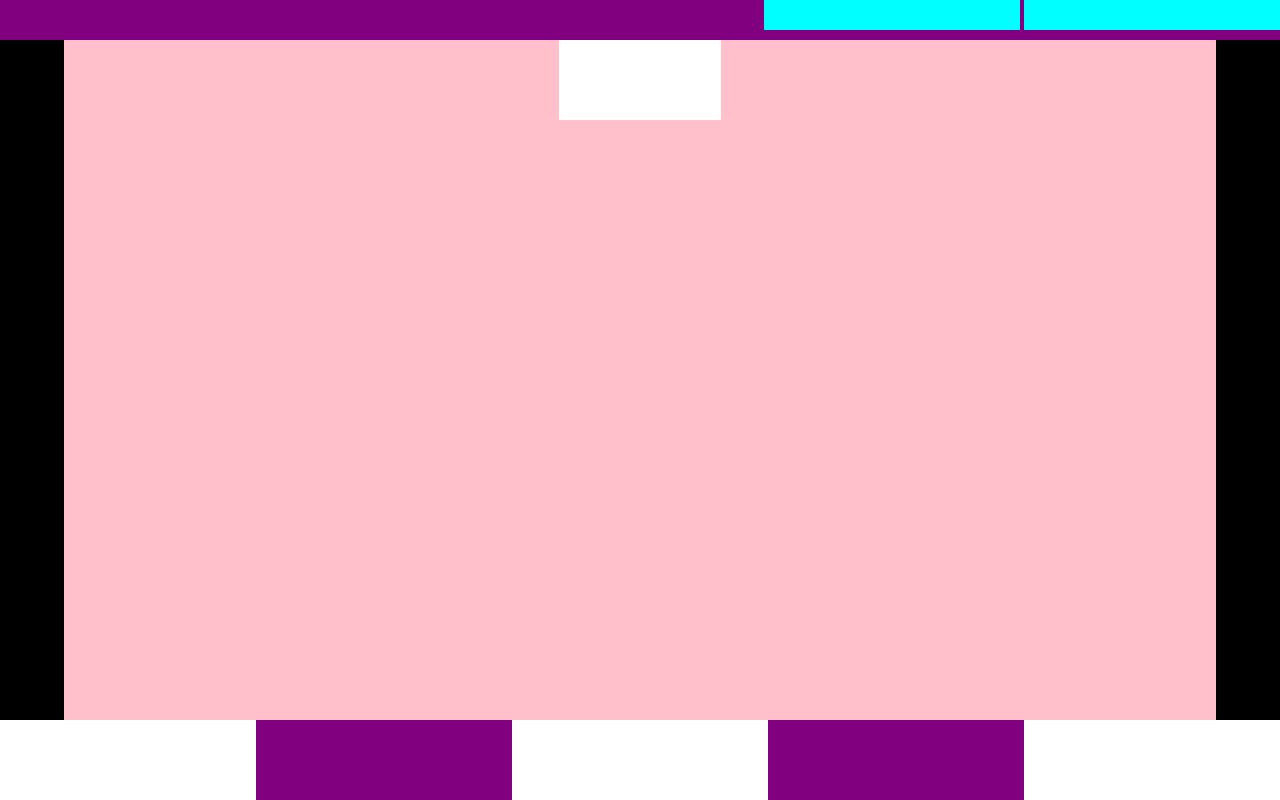
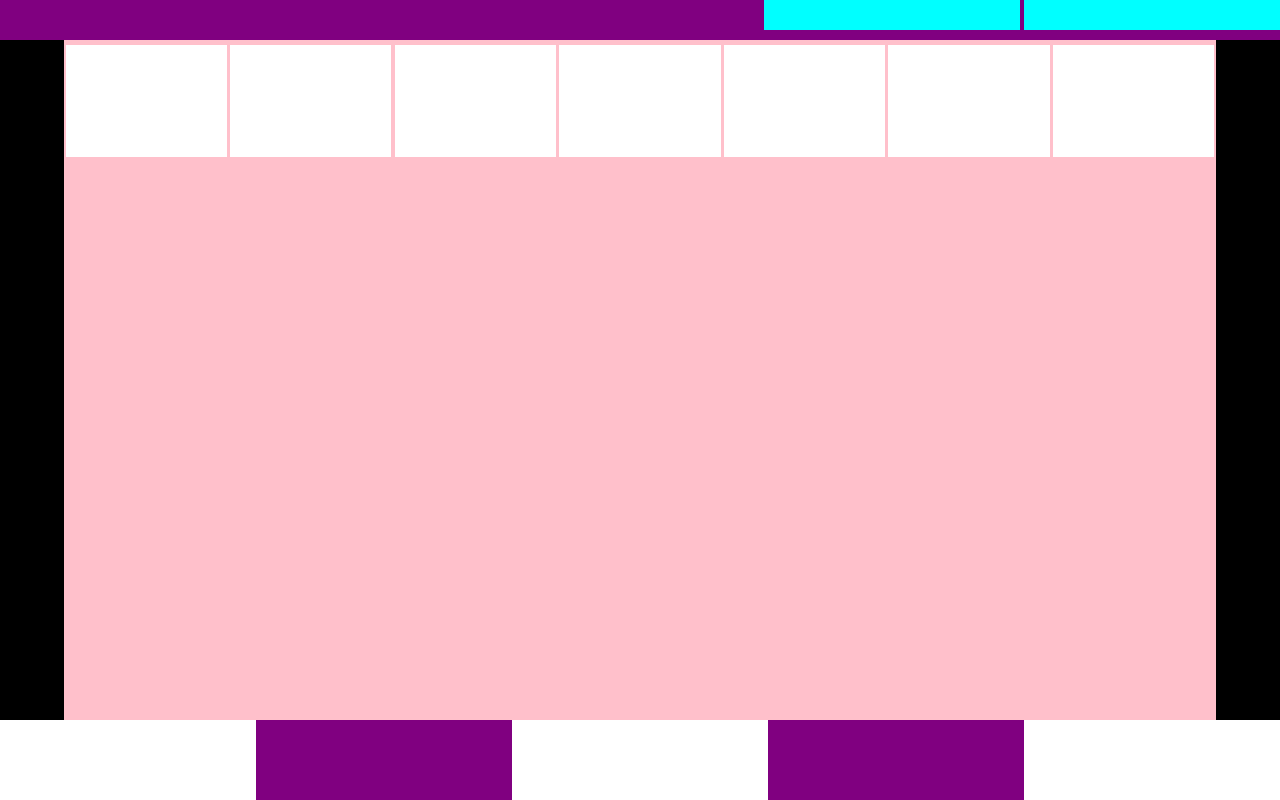
Before and after one commit to AndreaCoggio94/html-css-zoom, a plain HTML site: page index.html in a window 1280 px wide. Drawn offline with Linux system fonts and the light colour scheme; a web font is replaced by a local one.

Commit message:
added row of zoom cards

```diff
--- a/css/style.css
+++ b/css/style.css
@@ -41,8 +41,13 @@
   display: flex;
   justify-content: space-around;
   flex-wrap: wrap;
+  overflow: auto;
 }
 
+.zoom-card {
+  height: 14vh;
+  margin: 5px 0;
+}
 /* # footer */
 
 .button-bar {
--- a/index.html
+++ b/index.html
@@ -33,9 +33,36 @@
     <main class="bg-black">
       <div class="container bg-pink zoom-call">
         <!-- zoom-cards -->
-        <div class="zoom-card bg-white small col-14">
+        <!-- row start -->
+
+        <div class="zoom-card bg-white col-14">
           <span class="zoom-username"></span>
         </div>
+
+        <div class="zoom-card bg-white col-14">
+          <span class="zoom-username"></span>
+        </div>
+
+        <div class="zoom-card bg-white col-14">
+          <span class="zoom-username"></span>
+        </div>
+
+        <div class="zoom-card bg-white col-14">
+          <span class="zoom-username"></span>
+        </div>
+
+        <div class="zoom-card bg-white col-14">
+          <span class="zoom-username"></span>
+        </div>
+
+        <div class="zoom-card bg-white col-14">
+          <span class="zoom-username"></span>
+        </div>
+
+        <div class="zoom-card bg-white col-14">
+          <span class="zoom-username"></span>
+        </div>
+        <!-- end row -->
       </div>
     </main>
     <!-- footer -->
```
